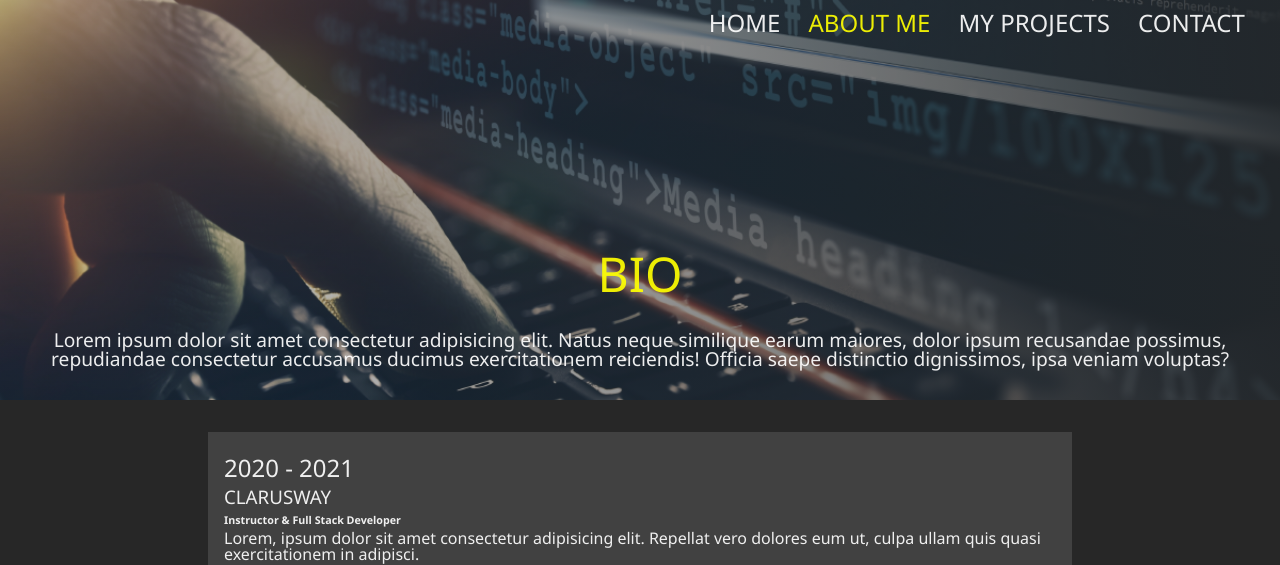
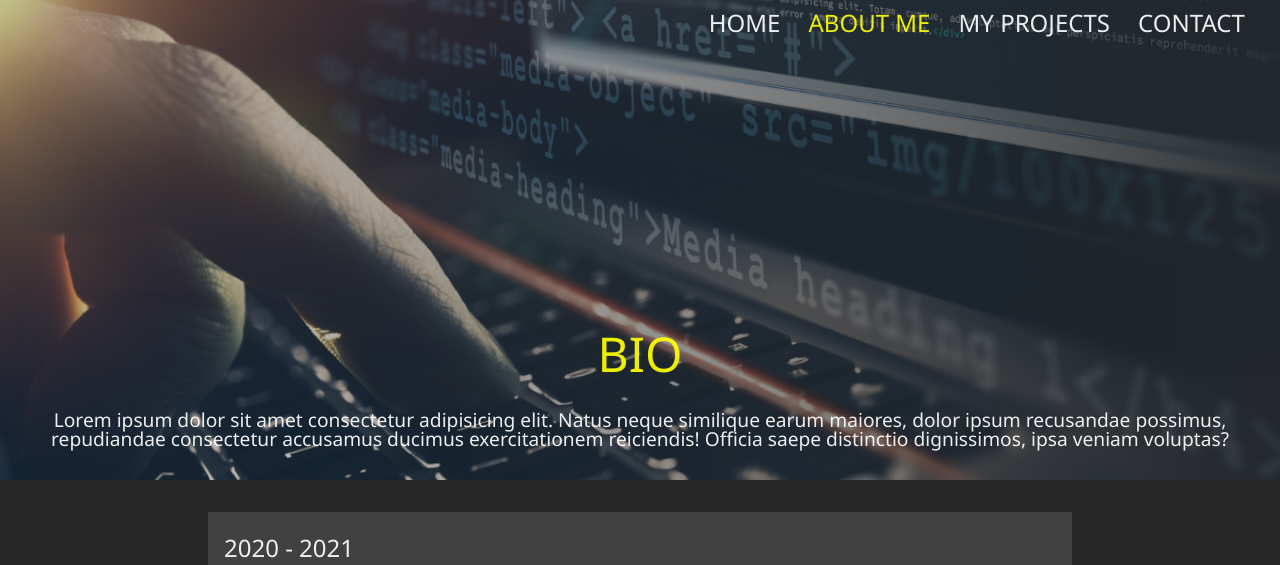
Before and after one commit to baaserosman/My-Web-Site, a plain HTML site: page about.html in a window 1280 px wide. Shown: the top 565 px of the page. Drawn offline with Linux system fonts and the light colour scheme; a web font is replaced by a local one.

Commit message:
23.01.2022

```diff
--- a/scss/pages/_about.scss
+++ b/scss/pages/_about.scss
@@ -3,7 +3,7 @@
 //*****************************************************
 
 .about-bgImg-container {
-  @include bgImage(50vh, $main-bgImage-path);
+  @include bgImage(60vh, $main-bgImage-path);
   display: flex;
   flex-direction: column;
   justify-content: space-between;
@@ -15,6 +15,7 @@
     }
     p {
       font-size: 1.2rem;
+      font-weight: 500;
       margin: 2rem;
     }
   }
--- a/scss/pages/_projects.scss
+++ b/scss/pages/_projects.scss
@@ -3,7 +3,7 @@
 //*****************************************************
 
 .project-bgImg-container {
-  @include bgImage(50vh, $main-bgImage-path);
+  @include bgImage(60vh, $main-bgImage-path);
   display: flex;
   flex-direction: column;
   justify-content: space-between;
```
Also changed, not shown: css/main.css, 1 other file.
